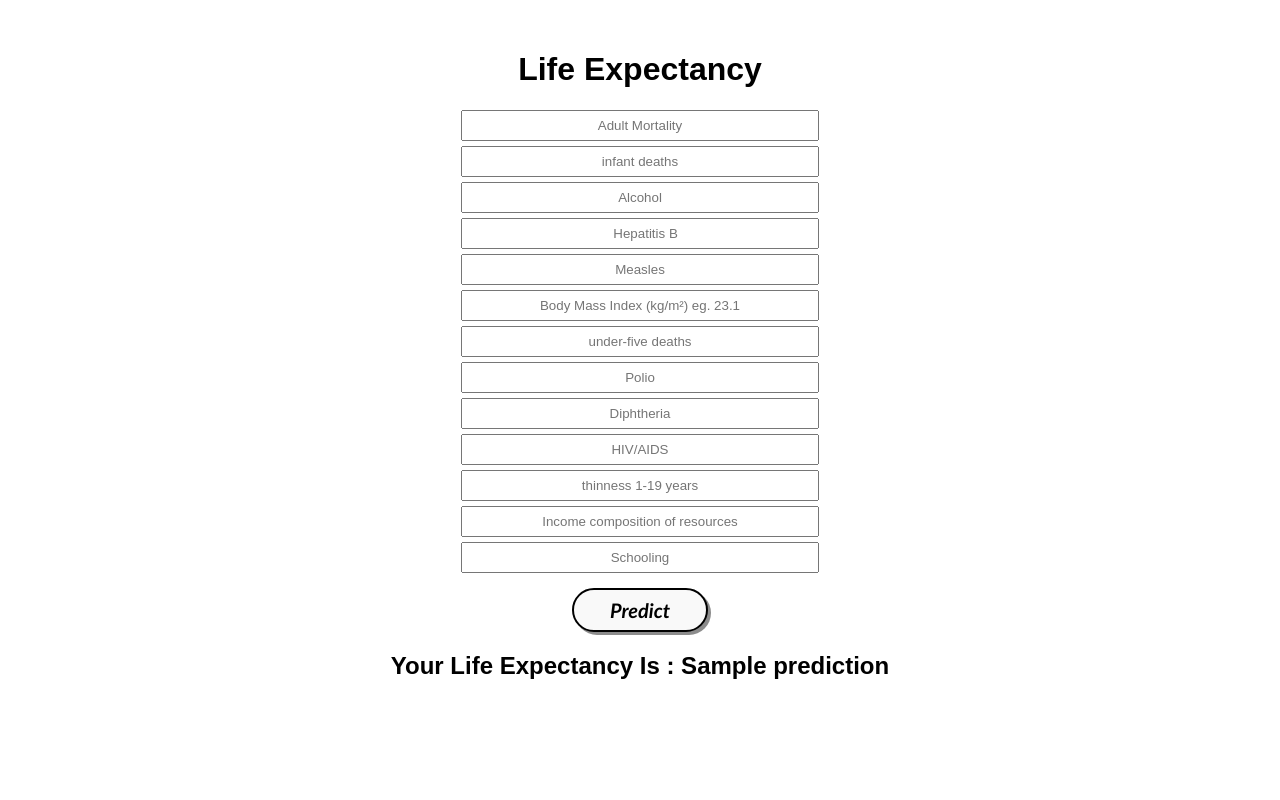
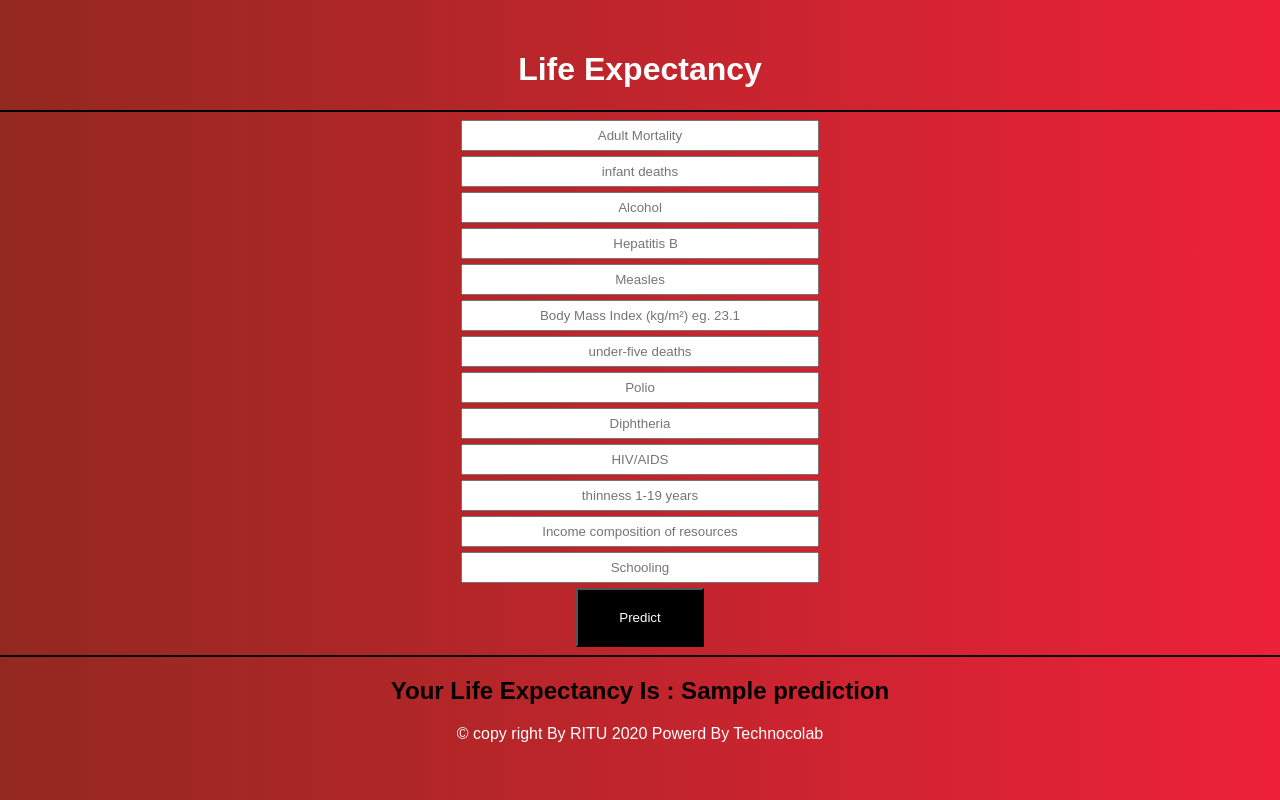
Before and after one commit to ritkumari15/Life_expentancy, a Flask app: template templates/index.html in a window 1280 px wide. Run offline with Flask 2, Linux system fonts and the light colour scheme; the template is opened without the code that fills it: most values are stand-ins (such as "Sample title", 1, 10 or a date in 2020); parts of the project's set-up code (start-up, migrations or seed data) failed here and were passed over; some libraries are stand-ins or nearby versions.

Commit message:
Add files via upload

```diff
--- a/templates/index.html
+++ b/templates/index.html
@@ -9,12 +9,15 @@
         <script src="https://kit.fontawesome.com/5f3f547070.js" crossorigin="anonymous"></script>
 
     </head>
-<body>
+<body style="background: #ED213A;  /* fallback for old browsers */
+background: -webkit-linear-gradient(to right, #93291E, #ED213A);  /* Chrome 10-25, Safari 5.1-6 */
+background: linear-gradient(to right, #93291E, #ED213A); /* W3C, IE 10+/ Edge, Firefox 16+, Chrome 26+, Opera 12+, Safari 7+ */
+">
 
 
   <!-- Text Area -->
     	<div class="ml-container">
-            <h1>Life Expectancy</h1>
+            <h1 style="color:white">Life Expectancy</h1> <hr style="border: 1px solid black;">
     		<form action="{{ url_for('predict') }}" method="POST">
 
                 <input class="form-input" type="text" name="adultmortality" placeholder="Adult Mortality"><br>
@@ -48,10 +51,14 @@
 
 
 
-        		<input type="submit" class="my-cta-button" value="Predict">
+        		<input type="submit" style="padding: 20px;background: black;color: white;width: 10%;size: 50px" value="Predict">
         	</form>
+<hr style="border: 1px solid black;">
+            <h2>Your Life Expectancy Is : {{ prediction }} </h2>
 
-            <h2>Your Life Expectancy Is : {{ prediction }} </h2>
+            <div>
+                <p style="color: white"> © copy right By RITU  2020 Powerd By Technocolab</p>
+            </div>
 
     	</div>
 
```
